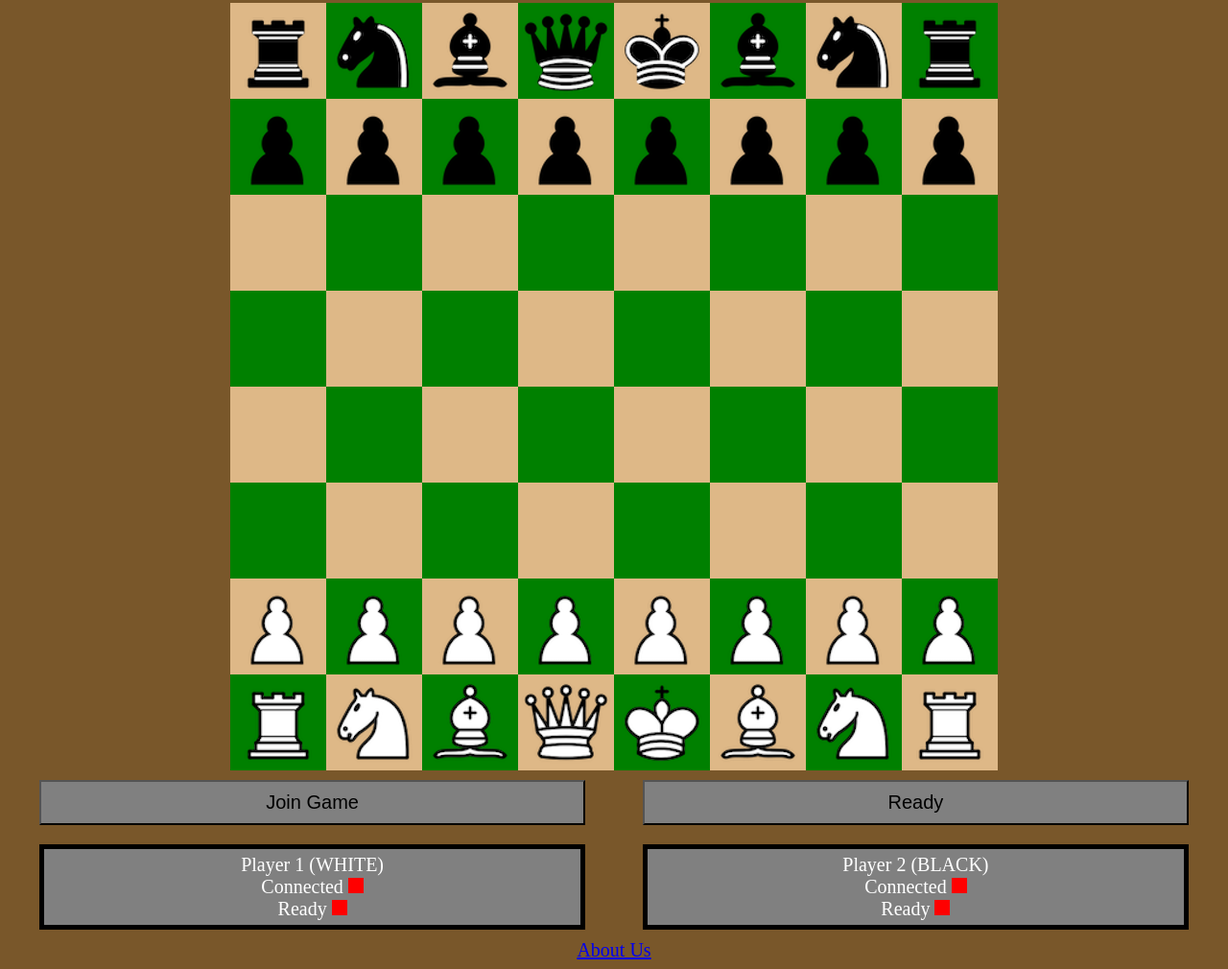
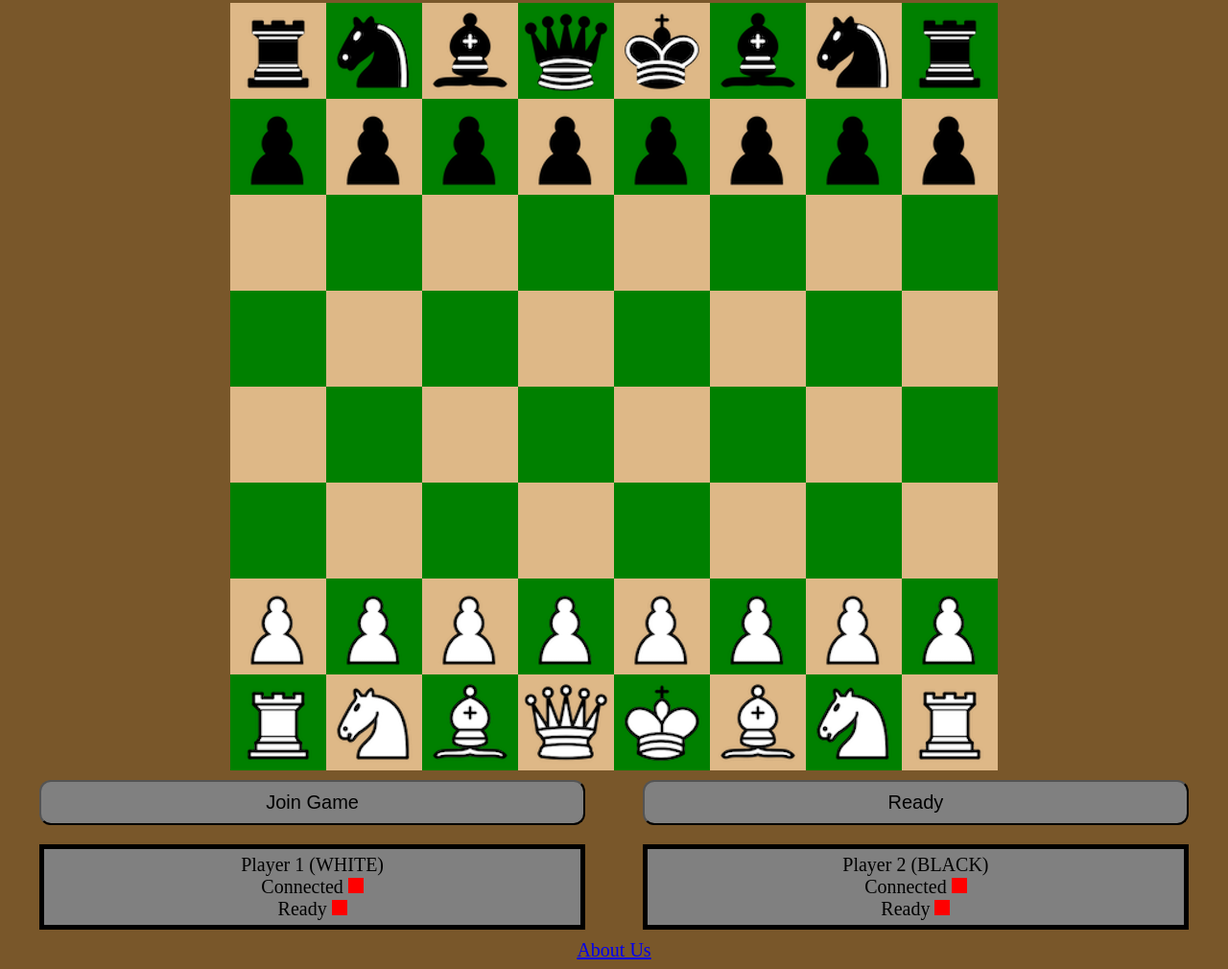
Before and after one commit to MaxVanRaden/fullstack-gambit, a website: page public/index.html in a window 1280 px wide. Shown: the part 108-1118 px from the top of the page at 96% size. Drawn offline with nearby package versions, Linux system fonts and the light colour scheme.

Commit message:
More visual changes

```diff
--- a/public/app.js
+++ b/public/app.js
@@ -168,8 +168,9 @@ document.addEventListener("DOMContentLoaded", () => {
       document
         .querySelector(`${player} .connected span`)
         .classList.toggle("green");
-      if (parseInt(num) === playerNum)
+      if (parseInt(num) === playerNum){
         document.querySelector(player).style.fontWeight = "bold";
+        }
     }
   }
 
--- a/public/style.css
+++ b/public/style.css
@@ -1,7 +1,6 @@
 body {
   min-width: 850px;
   background-color: rgb(121, 87, 42);
-  color: white;
   font-size: 1.25rem;
 }
 
@@ -10,6 +9,10 @@ img {
   width: 50%;
   margin-left: auto;
   margin-right: auto;
+}
+
+button {
+  border-radius: 12px;
 }
 
 
```
